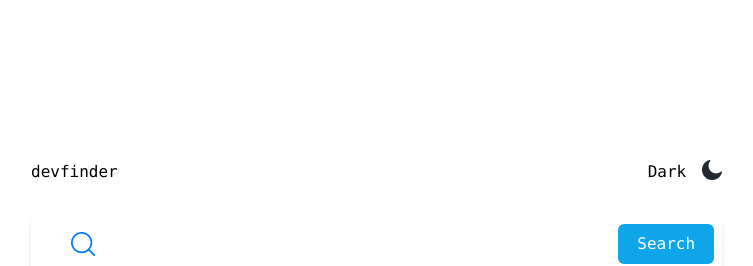
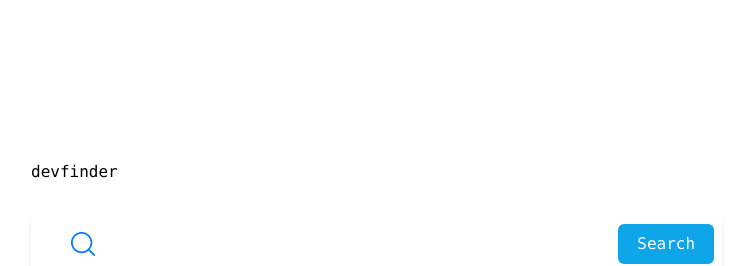
Before and after one commit to Lloyd-the-dev/github-user-search-project, a React (Vite) app: page / in a window 1280 px wide. Shown: the top 266 px of the page, without its empty margins (289-1042 px from the left). Built offline with nearby package versions, Linux system fonts and the light colour scheme.

Commit message:
Update App.jsx

```diff
--- a/src/App.jsx
+++ b/src/App.jsx
@@ -59,10 +59,6 @@ function handleClick(value){
           <div className={`font-mono sm:w-3/5 sm:m-24 sm:ml-64`}>
             <div className={`flex flex-row justify-between text-${darkmode ? "back" : "black"} transition-all mb-8`}>
                 <p>devfinder</p>
-                <button className='flex justify-between' onClick={() => setDarkmode(!darkmode)}>
-                  <p>{darkmode ? "Light" : "Dark"}</p>
-                  <img src={`/images/${darkmode ? "sun" : "moon"}.png`} alt="" className='ml-4' />
-                </button>
             </div>
 
             {/* Search section */}
```
